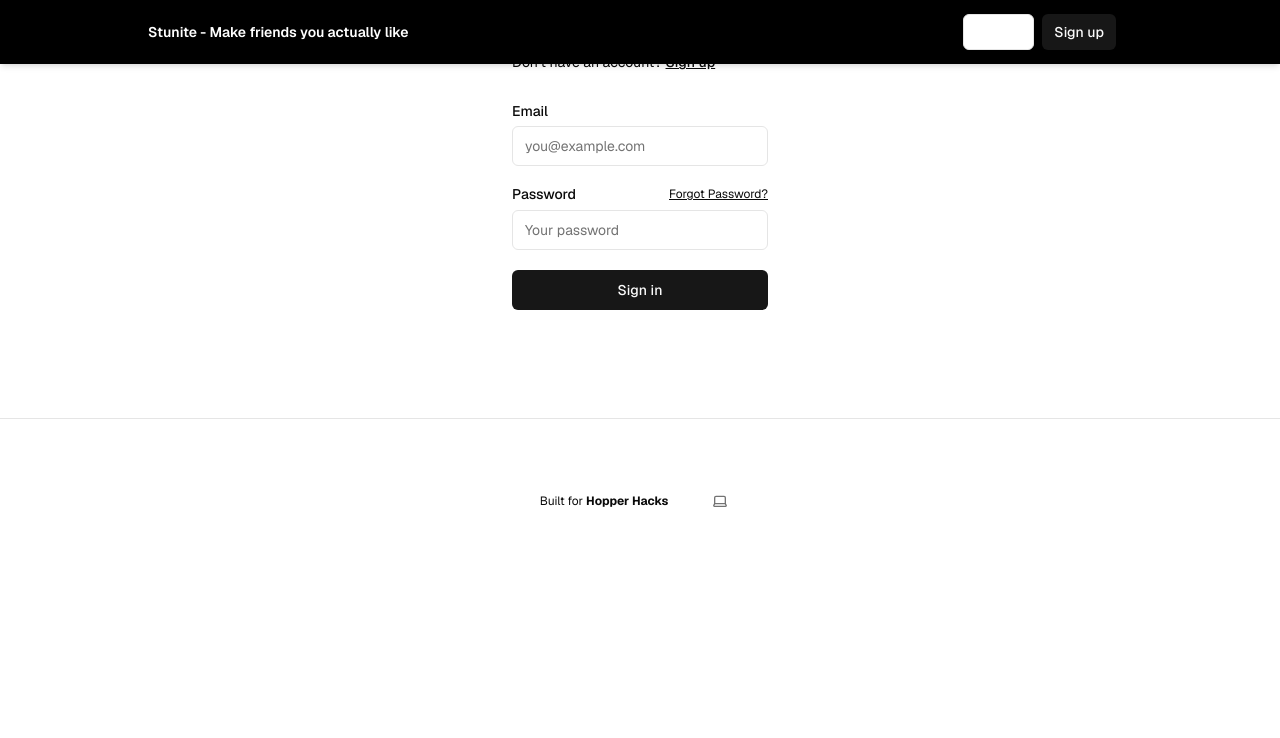
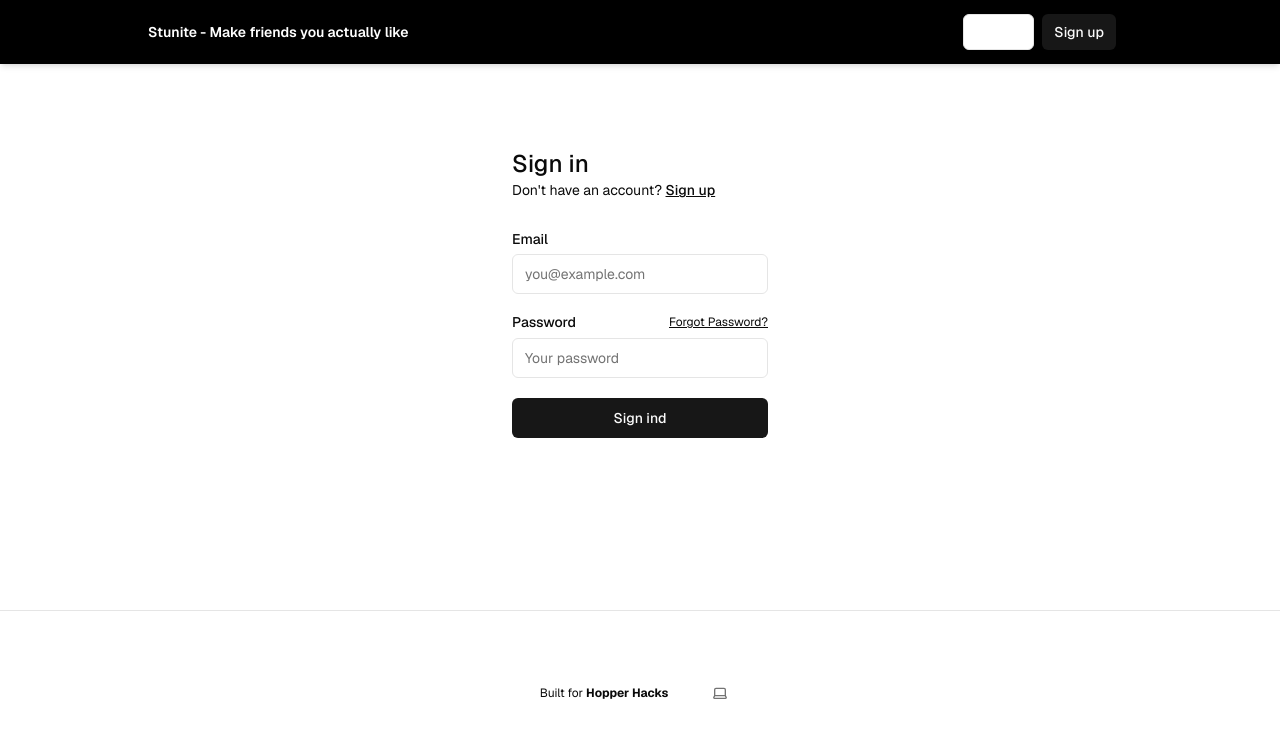
Before and after one commit to SidmoGoesBrrr/rollcall, a Next.js app: page /sign-in in a window 1280 px wide. Shown: the top 738 px of the page. Built offline with nearby package versions, Linux system fonts and the light colour scheme; no server answers.

Commit message:
Signup/in padding fixed

```diff
--- a/app/(auth-pages)/sign-in/page.tsx
+++ b/app/(auth-pages)/sign-in/page.tsx
@@ -8,6 +8,7 @@ import Link from "next/link";
 export default async function Login(props: { searchParams: Promise<Message> }) {
   const searchParams = await props.searchParams;
   return (
+    <div className="pt-32"> {/* Increased padding to ensure content appears lower */}
       <form className="flex-1 flex flex-col min-w-64">
         <h1 className="text-2xl font-medium">Sign in</h1>
         <p className="text-sm text-foreground">
@@ -35,10 +36,13 @@ export default async function Login(props: { searchParams: Promise<Message> }) {
             required
           />
           <SubmitButton pendingText="Signing In..." formAction={signInAction}>
-          Sign in
+            Sign ind
           </SubmitButton>
+        </div>
+      </form>
+      <div className="mt-12 pt-6"> {/* Increased spacing for post-sign-in message */}
         <FormMessage message={searchParams} />
       </div>
-    </form>
+    </div>
   );
 }
--- a/app/(auth-pages)/sign-up/page.tsx
+++ b/app/(auth-pages)/sign-up/page.tsx
@@ -11,14 +11,15 @@ export default async function Signup(props: {
   const searchParams = await props.searchParams;
   if ("message" in searchParams) {
     return (
-      <div className="w-full flex-1 flex items-center h-screen sm:max-w-md justify-center gap-2 p-4">
+      <div className="w-full flex-1 flex items-center h-screen sm:max-w-md justify-center gap-2 p-4 pt-32">
+        {/* Added pt-32 to ensure spacing after sign-up */}
         <FormMessage message={searchParams} />
       </div>
     );
   }
 
   return (
-    <>
+    <div className="pt-32"> {/* Added padding to push everything lower */}
       <form className="flex flex-col min-w-64 max-w-64 mx-auto">
         <h1 className="text-2xl font-medium">Sign up</h1>
         <p className="text-sm text text-foreground">
@@ -41,9 +42,11 @@ export default async function Signup(props: {
           <SubmitButton formAction={signUpAction} pendingText="Signing up...">
             Sign up
           </SubmitButton>
-          <FormMessage message={searchParams} />
         </div>
       </form>
-    </>
+      <div className="mt-12 pt-6"> {/* Added spacing for form messages */}
+        <FormMessage message={searchParams} />
+      </div>
+    </div>
   );
 }
```
Lines whose indentation alone changed are shown as unchanged.
